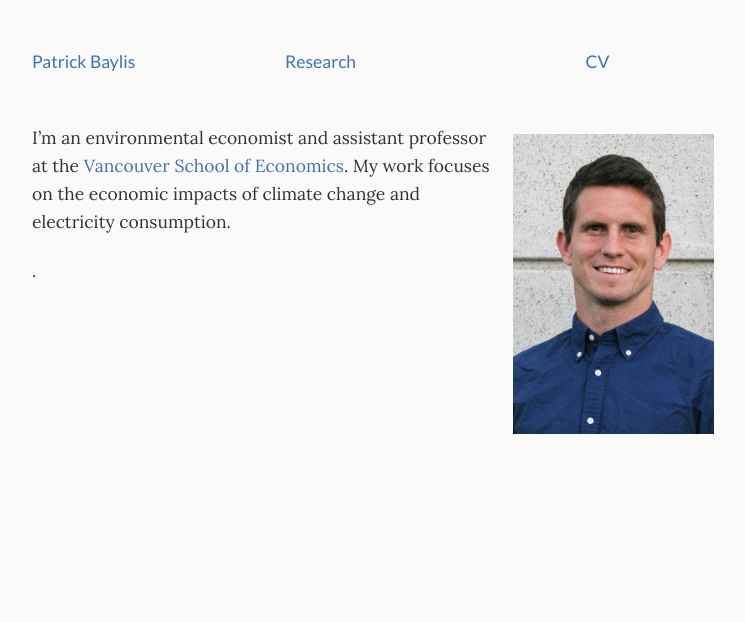
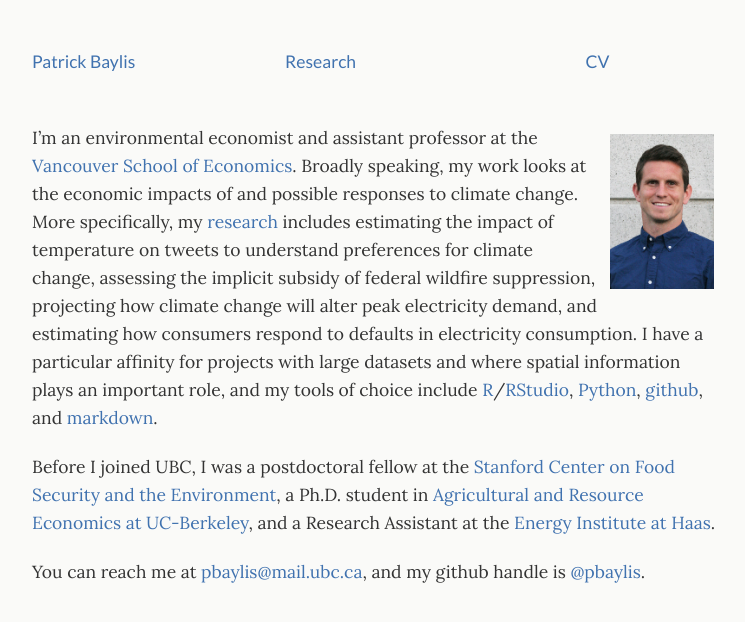
Before and after one commit to pbaylis/pbaylis.github.io, a Jekyll site: the page built from index.md, in a window 1280 px wide. Shown: the top 622 px of the page, without its empty margins (262-1007 px from the left). Built offline with Jekyll 4.4.1, drawn with Linux system fonts in a browser that asks for light colours.

Commit message:
update to welcome

```diff
--- a/index.md
+++ b/index.md
@@ -2,10 +2,10 @@
 layout: page
 ---
 
-<a href="assets/img/smiling_dbgranite.jpg"><img src="assets/img/smiling_dbgranite.jpg" alt="headshot" height="300px" class="shadow" style="float:right; margin:10px 10px 10px 10px;" /></a>
+<a href="assets/img/smiling_dbgranite.jpg"><img src="assets/img/smiling_dbgranite.jpg" alt="headshot" width="15%" class="shadow" style="float:right; margin:10px 10px 10px 10px;" /></a>
 
-I'm an environmental economist and assistant professor at the [Vancouver School of Economics](http://economics.ubc.ca/). My work focuses on the economic impacts of climate change and electricity consumption.
+I'm an environmental economist and assistant professor at the [Vancouver School of Economics](http://economics.ubc.ca/). Broadly speaking, my work looks at the economic impacts of and possible responses to climate change. More specifically, my [research](/research/) includes estimating the impact of temperature on tweets to understand preferences for climate change, assessing the implicit subsidy of federal wildfire suppression, projecting how climate change will alter peak electricity demand, and estimating how consumers respond to defaults in electricity consumption. I have a particular affinity for projects with large datasets and where spatial information plays an important role, and my tools of choice include [R](https://www.r-project.org)/[RStudio](https://www.rstudio.com), [Python](https://www.python.org), [github](https://github.com), and [markdown](https://commonmark.org/help/).
 
-. <!--Formerly, postdoctoral fellow at the [Stanford Center on Food Security and the Environment](http://fse.fsi.stanford.edu/) and Ph.D. student in [Agricultural and Resource Economics at UC-Berkeley](http://areweb.berkeley.edu).-->
+Before I joined UBC, I was a postdoctoral fellow at the [Stanford Center on Food Security and the Environment](http://fse.fsi.stanford.edu/), a Ph.D. student in [Agricultural and Resource Economics at UC-Berkeley](http://areweb.berkeley.edu), and a Research Assistant at the [Energy Institute at Haas](https://ei.haas.berkeley.edu).
 
-<!-- E-mail: <a href="mailto:pbaylis@mail.ubc.ca">pbaylis@mail.ubc.ca</a> -->
+You can reach me at <a href="mailto:pbaylis@mail.ubc.ca">pbaylis@mail.ubc.ca</a>, and my github handle is [@pbaylis](https://github.com/pbaylis).
```
